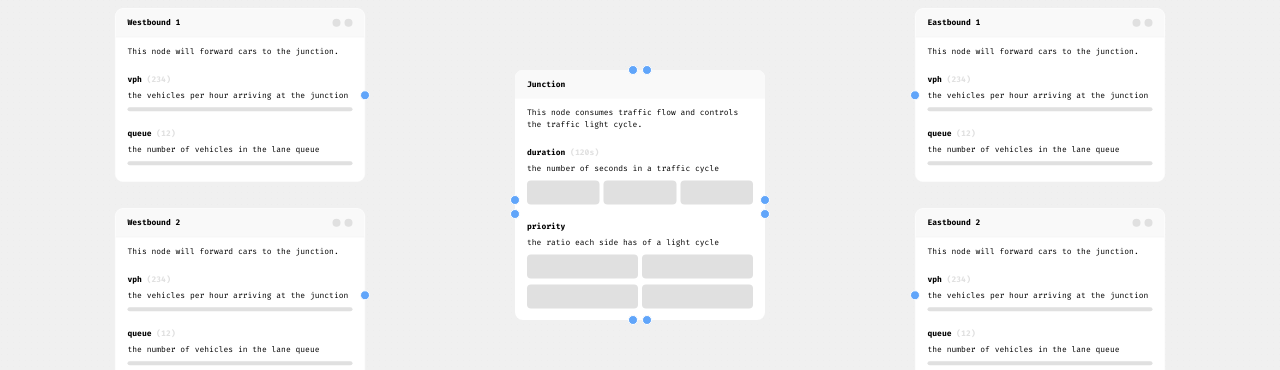
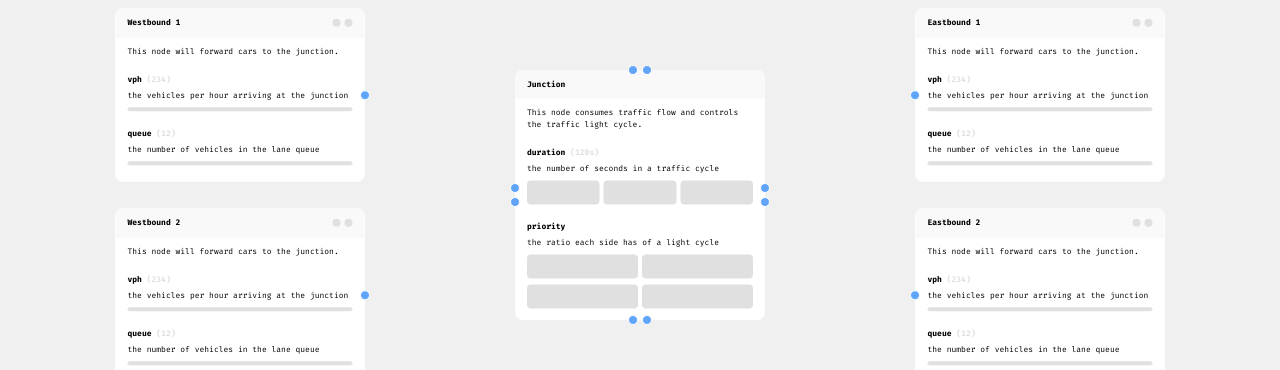
Before and after one commit to Astral-Lab/CS261, a React (Vite) app: page / in a window 1280 px wide. Shown: the part 205-575 px from the top of the page. Built offline with nearby package versions, Linux system fonts and the light colour scheme.

Commit message:
vertically aligned node handles on junction node

```diff
--- a/src/components/JunctionIntersectionNode.jsx
+++ b/src/components/JunctionIntersectionNode.jsx
@@ -23,12 +23,7 @@ export default function JunctionIntersectionNode(props) {
             key={i}
             type="target"
             position={Position.Top}
-            style={{
-                ...handleStyle,
-                position: "relative",
-                left: 0,
-
-            }}
+            style={handleStyle}
         />
     ));
 
@@ -37,12 +32,7 @@ export default function JunctionIntersectionNode(props) {
             key={i}
             type="target"
             position={Position.Right}
-            style={{
-                ...handleStyle,
-                position: "relative",
-               left: 0
-
-            }}
+            style={handleStyle}
         />
     ));
 
@@ -51,12 +41,7 @@ export default function JunctionIntersectionNode(props) {
             key={i}
             type="target"
             position={Position.Bottom}
-            style={{
-                ...handleStyle,
-                position: "relative",
-                left: 0,
-
-            }}
+            style={handleStyle}
         />
     ));
 
@@ -65,12 +50,7 @@ export default function JunctionIntersectionNode(props) {
             key={i}
             type="target"
             position={Position.Left}
-            style={{
-                ...handleStyle,
-                position: "relative",
-                left: 0,
-
-            }}
+            style={handleStyle}
         />
     ));
 
@@ -109,13 +89,13 @@ export default function JunctionIntersectionNode(props) {
                 <div className="w-full flex justify-center gap-2 absolute -top-[10px]">
                     {renderedTopHandles}
                 </div>
-                <div className="h-full flex flex-col items-center gap-2 absolute top-0 -left-[10px]">
+                <div className="w-full flex justify-center gap-2 absolute top-0 left-[10px] rotate-90 origin-top-left">
                     {renderedRightHandles}
                 </div>
                 <div className="w-full flex justify-center gap-2 absolute -bottom-[10px]">
                     {renderedBottomHandles}
                 </div>
-                <div className="h-full flex flex-col items-center gap-2 absolute top-0 -right-[10px]">
+                <div className="w-full flex justify-center gap-2 absolute top-0 right-[10px] rotate-[270deg] origin-top-right">
                     {renderedLeftHandles}
                 </div>
             </div>
```
